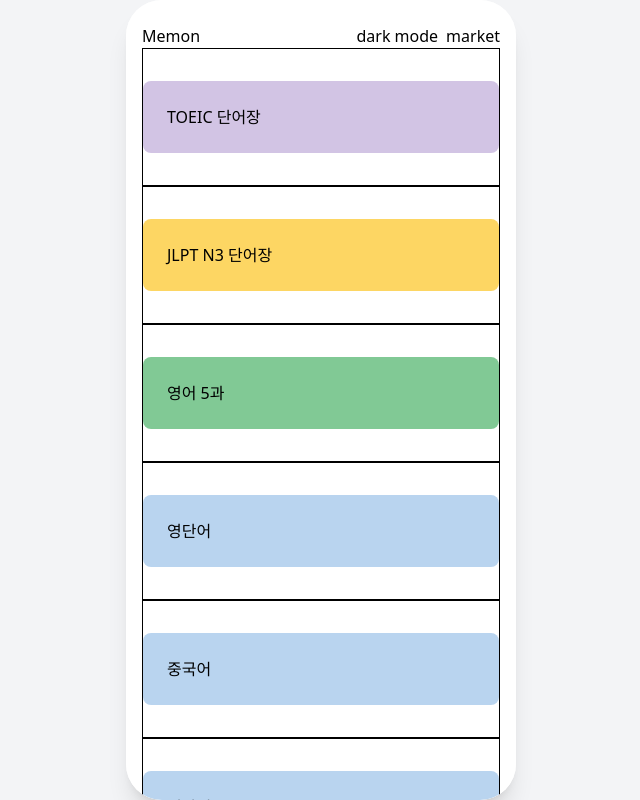
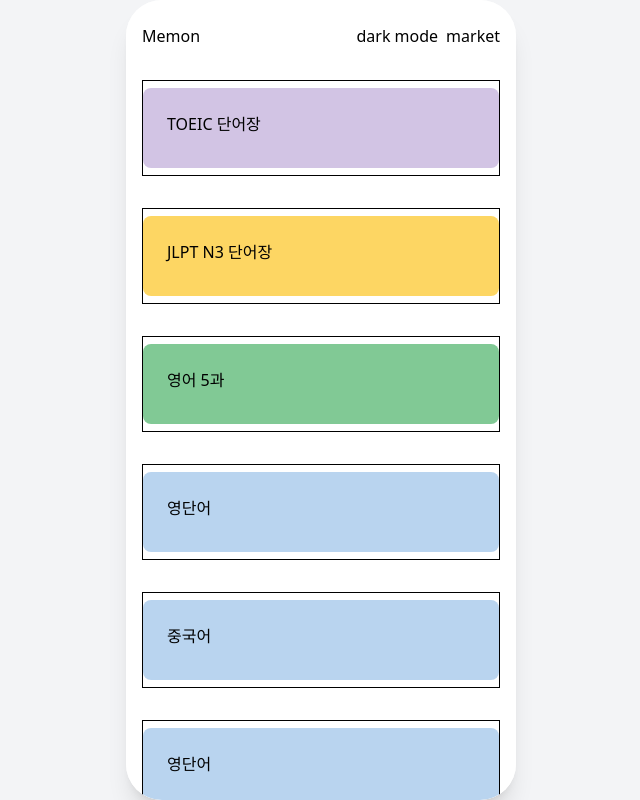
Before and after one commit to catisverycute/Memon, a React (Vite) app: page / in a window 1280 px wide. Shown: the whole page, without its empty margins (319-959 px from the left). Built offline with nearby package versions, Linux system fonts and the light colour scheme; no server answers.

Commit message:
♻️ [refactor] 버튼 컴포넌트로 교체

```diff
--- a/src/components/vocabulary-book/VocabularyBook.tsx
+++ b/src/components/vocabulary-book/VocabularyBook.tsx
@@ -49,30 +49,26 @@
   };
 
   return (
-    <div className="border">
-      <div className="flex flex-col justify-center my-8">
+    <div>
+      <div className="flex flex-col justify-center border h-24 my-8">
         <div
-          className={`flex justify-between ${color} w-full rounded-lg`}
+          className={`flex justify-between ${color} h-20 rounded-lg`}
           onTouchStart={handleTouchStart}
           onTouchMove={handleTouchMove}
           onTouchEnd={handleTouchEnd}
         >
           <Button
-            className={`bg-blue-300 w-20 h-20 p-2 border ${showPinButton ? 'block' : 'hidden'}`}
+            variant="icon"
+            size="lg"
+            className={`bg-blue-300 p-2 rounded-l-lg ${showPinButton ? 'block' : 'hidden'}`}
           >
-            <TiPin size={32} />
+            <TiPin size={28} />
           </Button>
           <div className="p-6 w-full">{title}</div>
 
-          {/* <button
-                className={`bg-red-400 w-20 rounded-r-lg ${
-                  showDeleteButton ? 'opacity-100' : 'opacity-0'
-                }`}
-                onClick={handleDeleteClick}
-              >
-                삭제
-              </button> */}
           <Button
+            variant="icon"
+            size="lg"
             className={`bg-red-400 w-20 h-20 rounded-r-lg ${
               showDeleteButton ? 'opacity-100' : 'opacity-0'
             }`}
```
